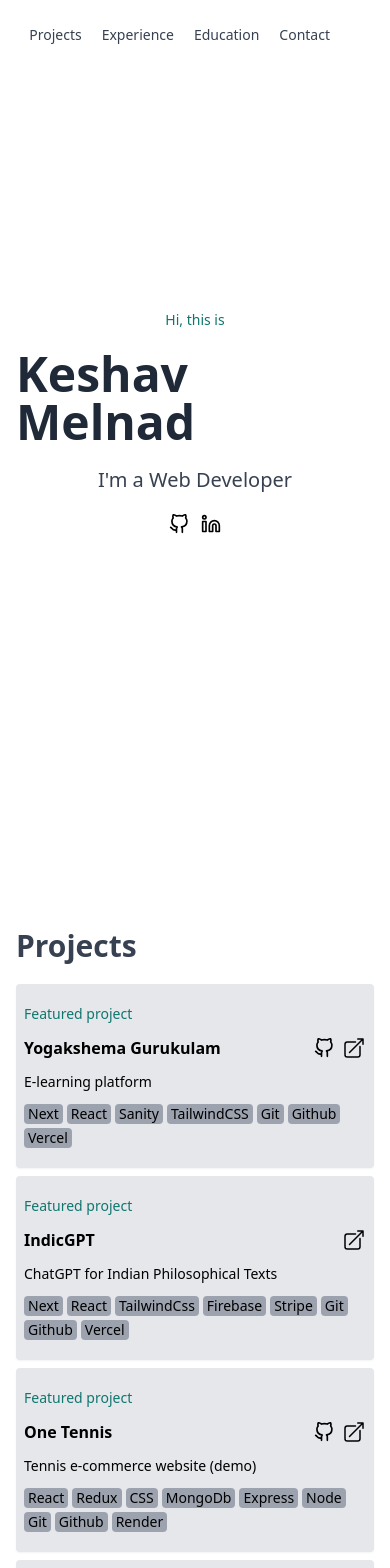
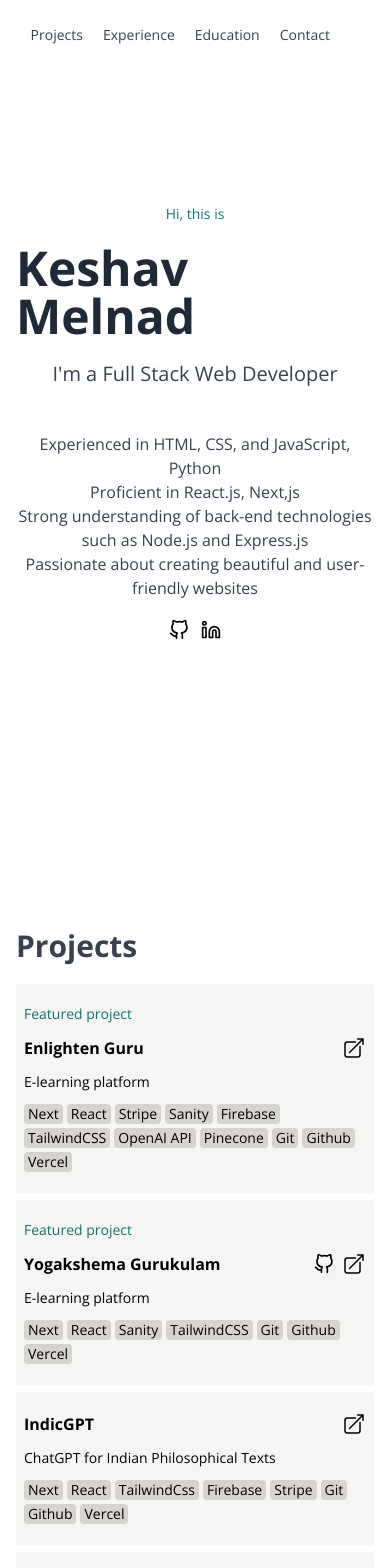
Before and after one commit to ksmelnad/portfolio, a Next.js app: page / in a window 390 px wide. Shown: the top 1568 px of the page. Built offline with nearby package versions, Linux system fonts and the light colour scheme.

Commit message:
Added another project, did some modifications

```diff
--- a/app/layout.js
+++ b/app/layout.js
@@ -1,17 +1,34 @@
 "use client";
 import "./globals.css";
 import { ThemeProvider } from "next-themes";
+import { Open_Sans } from "next/font/google";
+
+const openSans = Open_Sans({
+  weight: ["300", "400", "500", "600", "700", "800"],
+  style: ["normal"],
+  subsets: ["latin"],
+});
 
 export default function RootLayout({ children }) {
   return (
-    <html lang="en">
-      {/*
-        <head /> will contain the components returned by the nearest parent
-        head.js. Find out more at https://beta.nextjs.org/docs/api-reference/file-conventions/head
-      */}
-      <head />
-      <body>
-        <ThemeProvider attribute="class">{children}</ThemeProvider>
+    <html
+      lang="en"
+      style={{ colorScheme: "dark" }} // <--
+      className={"dark"} // <--
+    >
+      <head>
+        <title>Keshav's Portfolio</title>
+        <meta content="width=device-width, initial-scale=1" name="viewport" />
+        <meta
+          name="description"
+          content="Keshav's Portfolio built using Next.js, React.js, TailwindCss."
+        />
+        <link rel="icon" href="/favicon.ico" />
+      </head>
+      <body className={openSans.className}>
+        <ThemeProvider enableSystem="true" attribute="class">
+          {children}
+        </ThemeProvider>
       </body>
     </html>
   );
--- a/app/page.module.css
+++ /dev/null
@@ -1,271 +0,0 @@
-.main {
-  display: flex;
-  flex-direction: column;
-  justify-content: space-between;
-  align-items: center;
-  padding: 6rem;
-  min-height: 100vh;
-}
-
-.description {
-  display: inherit;
-  justify-content: inherit;
-  align-items: inherit;
-  font-size: 0.85rem;
-  max-width: var(--max-width);
-  width: 100%;
-  z-index: 2;
-  font-family: var(--font-mono);
-}
-
-.description a {
-  display: flex;
-  align-items: center;
-  justify-content: center;
-  gap: 0.5rem;
-}
-
-.description p {
-  position: relative;
-  margin: 0;
-  padding: 1rem;
-  background-color: rgba(var(--callout-rgb), 0.5);
-  border: 1px solid rgba(var(--callout-border-rgb), 0.3);
-  border-radius: var(--border-radius);
-}
-
-.code {
-  font-weight: 700;
-  font-family: var(--font-mono);
-}
-
-.grid {
-  display: grid;
-  grid-template-columns: repeat(3, minmax(33%, auto));
-  width: var(--max-width);
-  max-width: 100%;
-}
-
-.card {
-  padding: 1rem 1.2rem;
-  border-radius: var(--border-radius);
-  background: rgba(var(--card-rgb), 0);
-  border: 1px solid rgba(var(--card-border-rgb), 0);
-  transition: background 200ms, border 200ms;
-}
-
-.card span {
-  display: inline-block;
-  transition: transform 200ms;
-}
-
-.card h2 {
-  font-weight: 600;
-  margin-bottom: 0.7rem;
-}
-
-.card p {
-  margin: 0;
-  opacity: 0.6;
-  font-size: 0.9rem;
-  line-height: 1.5;
-  max-width: 34ch;
-}
-
-.center {
-  display: flex;
-  justify-content: center;
-  align-items: center;
-  position: relative;
-  padding: 4rem 0;
-}
-
-.center::before {
-  background: var(--secondary-glow);
-  border-radius: 50%;
-  width: 480px;
-  height: 360px;
-  margin-left: -400px;
-}
-
-.center::after {
-  background: var(--primary-glow);
-  width: 240px;
-  height: 180px;
-  z-index: -1;
-}
-
-.center::before,
-.center::after {
-  content: '';
-  left: 50%;
-  position: absolute;
-  filter: blur(45px);
-  transform: translateZ(0);
-}
-
-.logo,
-.thirteen {
-  position: relative;
-}
-
-.thirteen {
-  display: flex;
-  justify-content: center;
-  align-items: center;
-  width: 75px;
-  height: 75px;
-  padding: 25px 10px;
-  margin-left: 16px;
-  transform: translateZ(0);
-  border-radius: var(--border-radius);
-  overflow: hidden;
-  box-shadow: 0px 2px 8px -1px #0000001a;
-}
-
-.thirteen::before,
-.thirteen::after {
-  content: '';
-  position: absolute;
-  z-index: -1;
-}
-
-/* Conic Gradient Animation */
-.thirteen::before {
-  animation: 6s rotate linear infinite;
-  width: 200%;
-  height: 200%;
-  background: var(--tile-border);
-}
-
-/* Inner Square */
-.thirteen::after {
-  inset: 0;
-  padding: 1px;
-  border-radius: var(--border-radius);
-  background: linear-gradient(
-    to bottom right,
-    rgba(var(--tile-start-rgb), 1),
-    rgba(var(--tile-end-rgb), 1)
-  );
-  background-clip: content-box;
-}
-
-/* Enable hover only on non-touch devices */
-@media (hover: hover) and (pointer: fine) {
-  .card:hover {
-    background: rgba(var(--card-rgb), 0.1);
-    border: 1px solid rgba(var(--card-border-rgb), 0.15);
-  }
-
-  .card:hover span {
-    transform: translateX(4px);
-  }
-}
-
-@media (prefers-reduced-motion) {
-  .thirteen::before {
-    animation: none;
-  }
-
-  .card:hover span {
-    transform: none;
-  }
-}
-
-/* Mobile and Tablet */
-@media (max-width: 1023px) {
-  .content {
-    padding: 4rem;
-  }
-
-  .grid {
-    grid-template-columns: 1fr;
-    margin-bottom: 120px;
-    max-width: 320px;
-    text-align: center;
-  }
-
-  .card {
-    padding: 1rem 2.5rem;
-  }
-
-  .card h2 {
-    margin-bottom: 0.5rem;
-  }
-
-  .center {
-    padding: 8rem 0 6rem;
-  }
-
-  .center::before {
-    transform: none;
-    height: 300px;
-  }
-
-  .description {
-    font-size: 0.8rem;
-  }
-
-  .description a {
-    padding: 1rem;
-  }
-
-  .description p,
-  .description div {
-    display: flex;
-    justify-content: center;
-    position: fixed;
-    width: 100%;
-  }
-
-  .description p {
-    align-items: center;
-    inset: 0 0 auto;
-    padding: 2rem 1rem 1.4rem;
-    border-radius: 0;
-    border: none;
-    border-bottom: 1px solid rgba(var(--callout-border-rgb), 0.25);
-    background: linear-gradient(
-      to bottom,
-      rgba(var(--background-start-rgb), 1),
-      rgba(var(--callout-rgb), 0.5)
-    );
-    background-clip: padding-box;
-    backdrop-filter: blur(24px);
-  }
-
-  .description div {
-    align-items: flex-end;
-    pointer-events: none;
-    inset: auto 0 0;
-    padding: 2rem;
-    height: 200px;
-    background: linear-gradient(
-      to bottom,
-      transparent 0%,
-      rgb(var(--background-end-rgb)) 40%
-    );
-    z-index: 1;
-  }
-}
-
-@media (prefers-color-scheme: dark) {
-  .vercelLogo {
-    filter: invert(1);
-  }
-
-  .logo,
-  .thirteen img {
-    filter: invert(1) drop-shadow(0 0 0.3rem #ffffff70);
-  }
-}
-
-@keyframes rotate {
-  from {
-    transform: rotate(360deg);
-  }
-  to {
-    transform: rotate(0deg);
-  }
-}
--- a/components/Experience.jsx
+++ b/components/Experience.jsx
@@ -1,5 +1,5 @@
+import React from "react";
 import { ArrowTopRightOnSquareIcon } from "@heroicons/react/24/solid";
-import React from "react";
 
 function Experience() {
   return (
--- a/components/Hero.jsx
+++ b/components/Hero.jsx
@@ -4,7 +4,7 @@ import { Github, Linkedin } from "./SVGs";
 function Hero() {
   return (
     <section className="w-full">
-      <div className="container h-screen  mx-auto flex flex-col items-center justify-center px-4 space-y-5">
+      <div className="container min-h-screen mx-auto flex flex-col items-center justify-center px-4 space-y-5">
         <h4 className="text-sm text-teal-700  dark:text-teal-300">
           Hi, this is
         </h4>
@@ -12,8 +12,16 @@ function Hero() {
           Keshav Melnad
         </h2>
         <h3 className="text-xl text-gray-700 dark:text-slate-400">
-          I'm a Web Developer
+          I'm a Full Stack Web Developer
         </h3>
+        <p className="pt-6 text-gray-700 dark:text-slate-400 text-center">
+          Experienced in HTML, CSS, and JavaScript, Python <br />
+          Proficient in React.js, Next,js <br />
+          Strong understanding of back-end technologies such as Node.js and
+          Express.js <br />
+          Passionate about creating beautiful and user-friendly websites
+        </p>
+
         <div className="flex space-x-3 items-center">
           <a href="https://github.com/ksmelnad" target="_blank">
             <Github />
--- a/components/Navbar.jsx
+++ b/components/Navbar.jsx
@@ -5,7 +5,7 @@ import { SunIcon } from "@heroicons/react/24/solid";
 import { MoonIcon } from "@heroicons/react/24/solid";
 
 function Navbar() {
-  const { theme, setTheme } = useTheme("dark");
+  const { theme, setTheme } = useTheme();
 
   return (
     <header className="fixed top-0 w-full bg-white dark:bg-slate-900 py-3">
@@ -42,6 +42,7 @@ function Navbar() {
               {theme === "light" ? (
                 <MoonIcon className="w-6 h-6 pt-2 text-gray-600" />
               ) : (
+                // <span>Moon</span>
                 <SunIcon className="w-6 h-6 pt-2 text-white" />
               )}
             </button>
--- a/components/Projects.jsx
+++ b/components/Projects.jsx
@@ -4,6 +4,28 @@ import { Github } from "./SVGs";
 
 function Projects() {
   const myprojects = [
+    {
+      title: "Enlighten Guru",
+      featured: true,
+      liveUrl: "https://enlightenguru.vercel.app",
+      // gitUrl: "https://github.com/ksmelnad/yogakshema-new",
+      description: "E-learning platform",
+      url: "enlightenguru.vercel.app",
+      image: "image",
+      techs: [
+        "Next",
+        "React",
+        "Stripe",
+        "Sanity",
+        "Firebase",
+        "TailwindCSS",
+        "OpenAI API",
+        "Pinecone",
+        "Git",
+        "Github",
+        "Vercel",
+      ],
+    },
     {
       title: "Yogakshema Gurukulam",
       featured: true,
@@ -24,7 +46,7 @@ function Projects() {
     },
     {
       title: "IndicGPT",
-      featured: true,
+      featured: false,
       liveUrl: "https://indicgpt.vercel.app",
       description: "ChatGPT for Indian Philosophical Texts",
       image: "image",
@@ -41,7 +63,7 @@ function Projects() {
     },
     {
       title: "One Tennis",
-      featured: true,
+      featured: false,
       liveUrl: "https://one-tennis.onrender.com",
       gitUrl: "https://github.com/ksmelnad/onetennis-mern-app",
       description: "Tennis e-commerce website (demo)",
@@ -60,7 +82,7 @@ function Projects() {
     },
     {
       title: "Sanskrit CMS",
-      featured: true,
+      featured: false,
       liveUrl: "https://sanskrit-cms-frontend.onrender.com/",
       gitUrl: "https://github.com/ksmelnad/sanskrit-cms-frontend",
       description: "CMS for Sanskrit Texts Management",
@@ -100,7 +122,7 @@ function Projects() {
           {myprojects.map((project, index) => (
             <div
               key={index}
-              className="flex flex-col py-5 space-y-3 px-2 bg-gray-200 shadow-sm dark:bg-slate-800/75 rounded"
+              className="flex flex-col py-5 space-y-3 px-2 bg-stone-100 shadow-sm dark:bg-slate-800/75 rounded hover:shadow-md transition duration-300 ease-in-out"
             >
               {project.featured ? (
                 <h3 className="text-sm text-teal-700 dark:text-teal-300">
@@ -130,7 +152,7 @@ function Projects() {
               <div className="flex flex-wrap gap-1 text-sm">
                 {project.techs.map((tech, index) => (
                   <span
-                    className="px-1 bg-gray-400 dark:bg-slate-600 rounded"
+                    className="px-1 bg-stone-300 dark:bg-slate-600 rounded"
                     key={index}
                   >
                     {tech}
```
Also changed, not shown: components/NextPageBackup.js (deleted, +0 -91 lines), package.json (+6 -6 lines), public/thirteen.svg (deleted), 1 other file (tests, documents, lock files or other folders).
